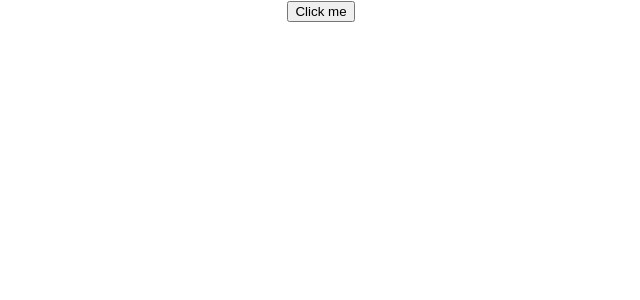
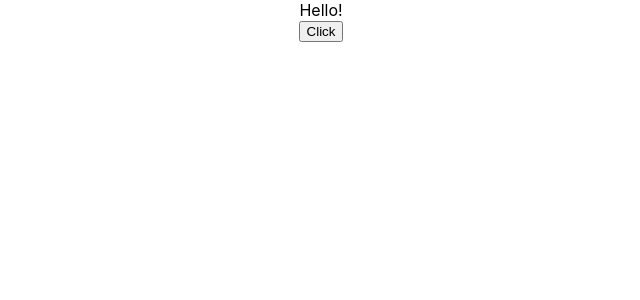
Before and after one commit to smite2012/ReactCourseHelloWorld, a React (Create React App) app: page / in a window 1280 px wide. Shown: the top 300 px of the page, without its empty margins (319-959 px from the left). Built offline with nearby package versions, Linux system fonts and the light colour scheme.

Commit message:
Binding Event Handlers - binding in the render method

```diff
--- a/src/App.js
+++ b/src/App.js
@@ -7,11 +7,13 @@
 import Counter from "./components/Counter";
 import FunctionClick from "./components/FunctionClick";
 import ClassClick from "./components/ClassClick";
+import EventBind from "./components/EventBind";
 
 function App() {
   return (
     <div className="App">
-      <ClassClick />
+      <EventBind />
+      {/*<ClassClick />*/}
       {/*<FunctionClick />*/}
      {/* <Counter/>*/}
       {/*<Message/>*/}
--- /dev/null
+++ b/src/components/EventBind.js
@@ -0,0 +1,29 @@
+import React, {Component} from 'react'
+
+class EventBind extends Component {
+
+  constructor(props) {
+    super(props)
+
+    this.state = {
+      message: 'Hello!'
+    }
+  }
+
+  clickHandler(){
+    this.setState({
+      message: 'Goodbye!'
+    })
+  }
+
+  render() {
+    return (
+      <div>
+        <div>{this.state.message}</div>
+        <button onClick={this.clickHandler.bind(this)}>Click</button>
+      </div>
+    )
+  }
+}
+
+export default EventBind
```
